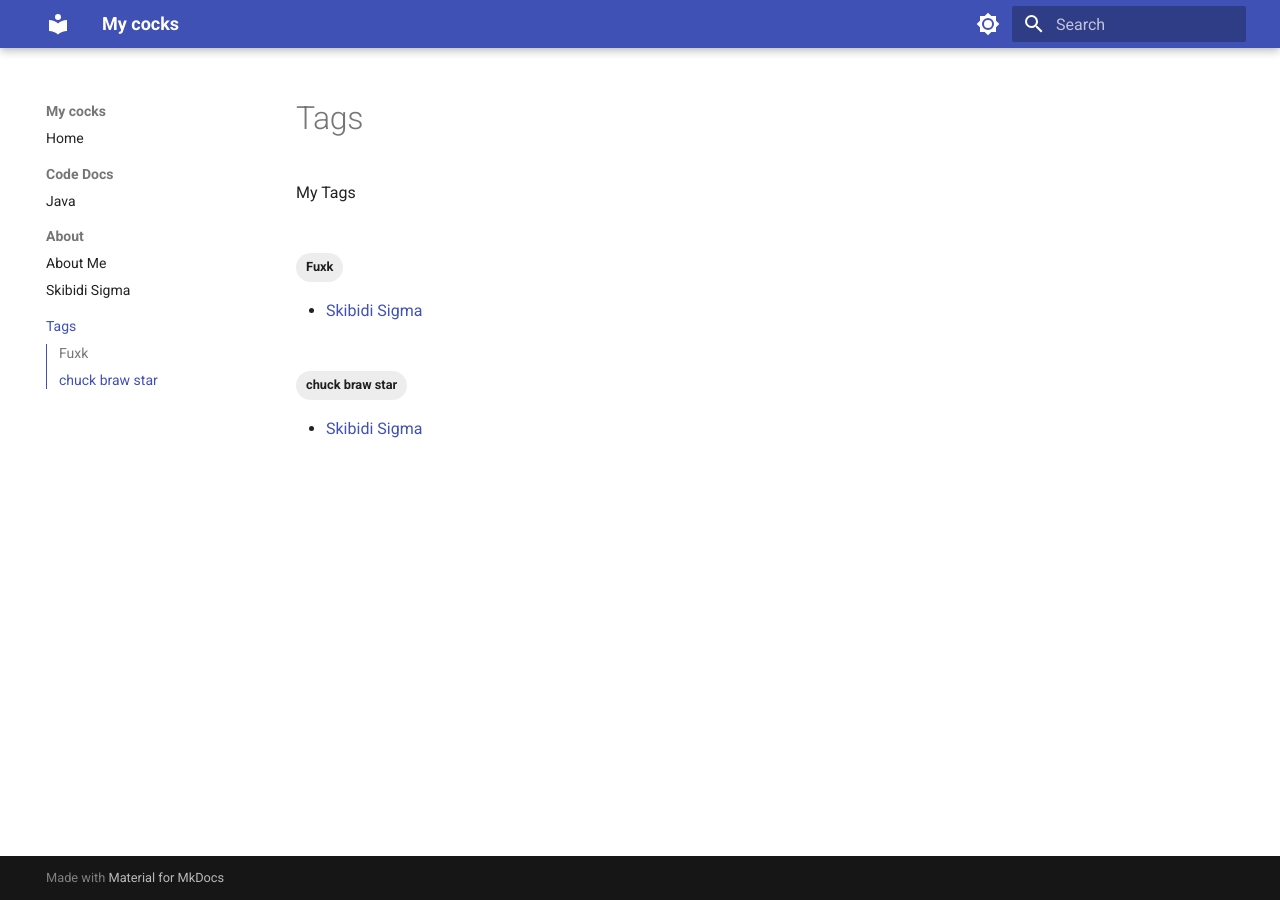
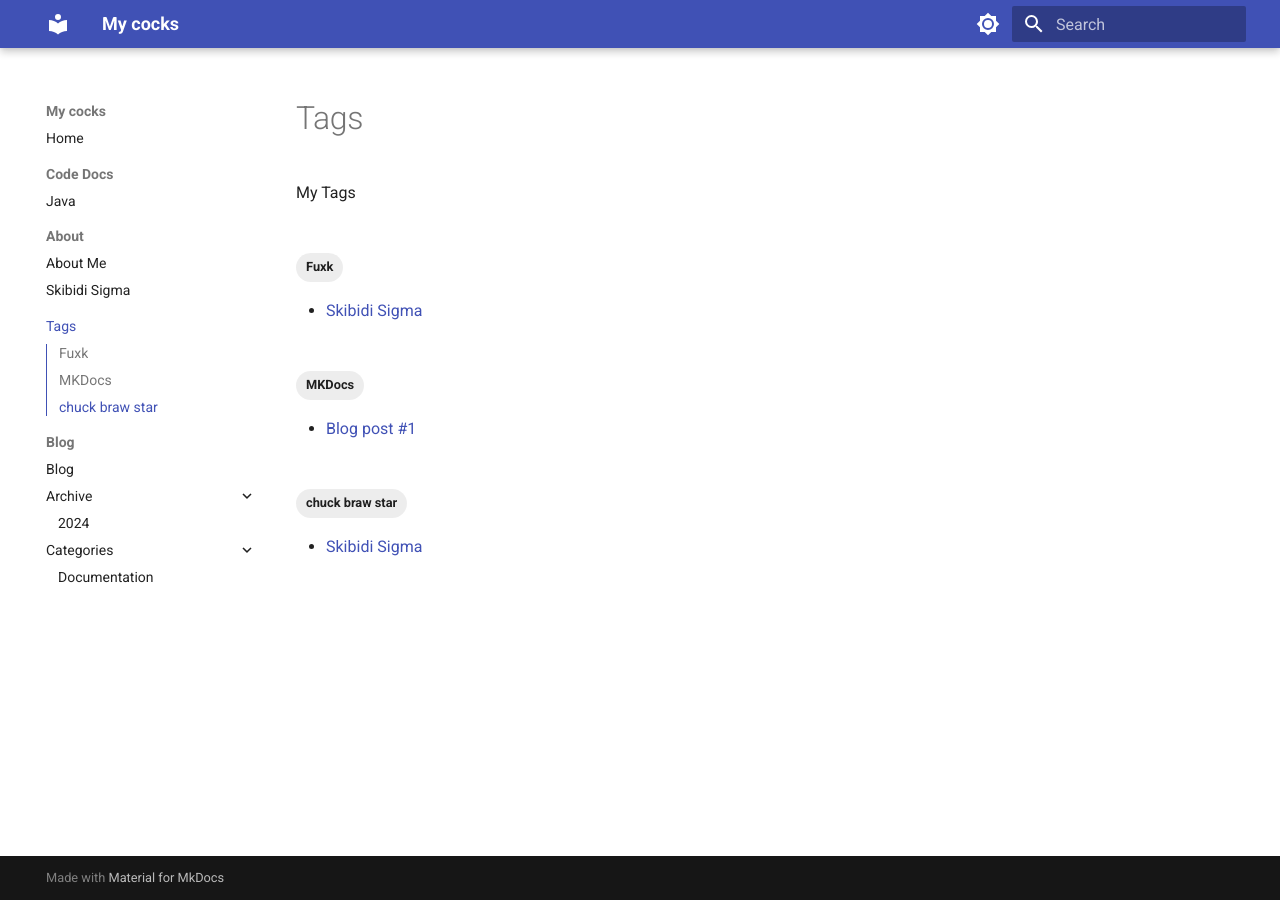
Before and after one commit to Sceptile380/website-1, an MkDocs documentation site: the page built from docs/tags.md, in a window 1280 px wide. Built offline with MkDocs 1.6.1 and Material for MkDocs 9.7.7, drawn with Linux system fonts in a browser that asks for light colours.

Commit message:
added blogs and workflow

```diff
--- /dev/null
+++ b/docs/blog/posts/06-11-2024-post1.md
@@ -0,0 +1,11 @@
+---
+date: 2024-11-06
+categories:
+    - Documentation
+tags:
+    - MKDocs
+---
+
+# Blog post #1
+
+the humans shiver as the damned's screech
--- a/mkdocs.yml
+++ b/mkdocs.yml
@@ -32,6 +32,7 @@ theme:
 
 plugins:
   - search
+  - blog
   - tags:
      tags_file: tags.md
 
@@ -52,3 +53,5 @@ nav:
     - About Me: about/about.md
     - Skibidi Sigma: about/lol.md
   - Tags: tags.md
+  - Blog:
+    - blog/index.md
```
Also changed, not shown: docs/blog/index.md (added, +1 -0 lines), 1 other file.
